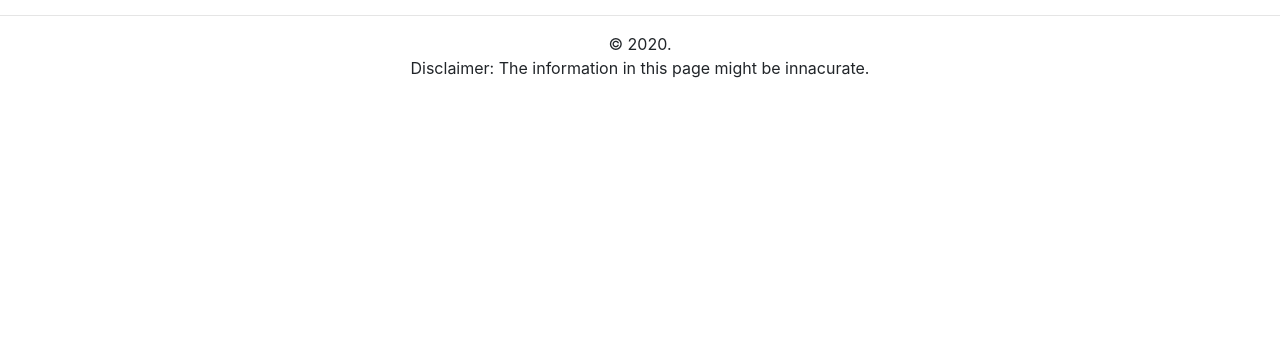
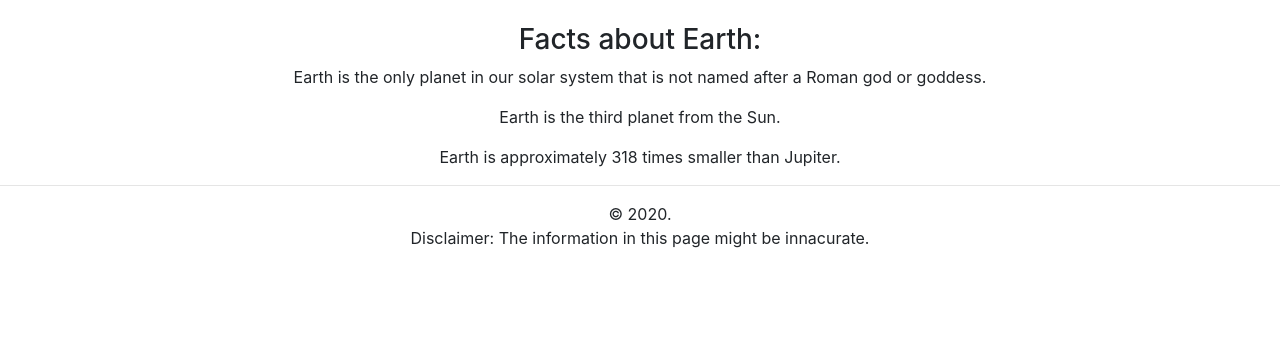
Before and after one commit to anniecenter/cst336-lab4, a Node server app: page /earth in a window 1280 px wide. Shown: the part 437-800 px from the top of the page. Run offline with Node 20, Linux system fonts and the light colour scheme.

Commit message:
added text and made small cosmetic changes

```diff
--- a/public/css/styles.css
+++ b/public/css/styles.css
@@ -4,3 +4,7 @@ body {
         “Fira Sans”, “Droid Sans”, “Helvetica Neue”,
         sans-serif;
 }
+
+.planet {
+    border-radius: 15px;
+}
--- a/views/earth.html
+++ b/views/earth.html
@@ -2,7 +2,15 @@
 <%- include("partials/navbar.ejs") %>
 
         <h1>Welcome to Earth!</h1>
-        <img src="/img/earth.jpg" alt="Earth" width="300px" height="300px" />
-        <p>Facts about Earth...</p>
+        <br>
+        <img src="/img/earth.jpg" alt="Earth" class="planet" width="300px" height="300px" />
+        <br><br>
+        <h3>Facts about Earth:</h3>
+        <div>
+            <p>Earth is the only planet in our solar system that is not named after a Roman god or goddess.</p>
+            <p>Earth is the third planet from the Sun.</p>
+            <p>Earth is approximately 318 times smaller than Jupiter.</p>
+        </div>
+
 
 <%- include("partials/footer.ejs") %>
--- a/views/index.html
+++ b/views/index.html
@@ -2,6 +2,7 @@
 <%- include("partials/navbar.ejs") %>
 
         <h1>Welcome to the Solar System!</h1>
-        <img src="/img/solar_system.jpg" alt="The Solar System" />
+        <br>
+        <img src="/img/solar_system.jpg" width="100%" alt="The Solar System" />
 
 <%- include("partials/footer.ejs") %>
```
Also changed, not shown: views/mercury.html (+9 -2 lines), views/venus.html (+9 -2 lines).
